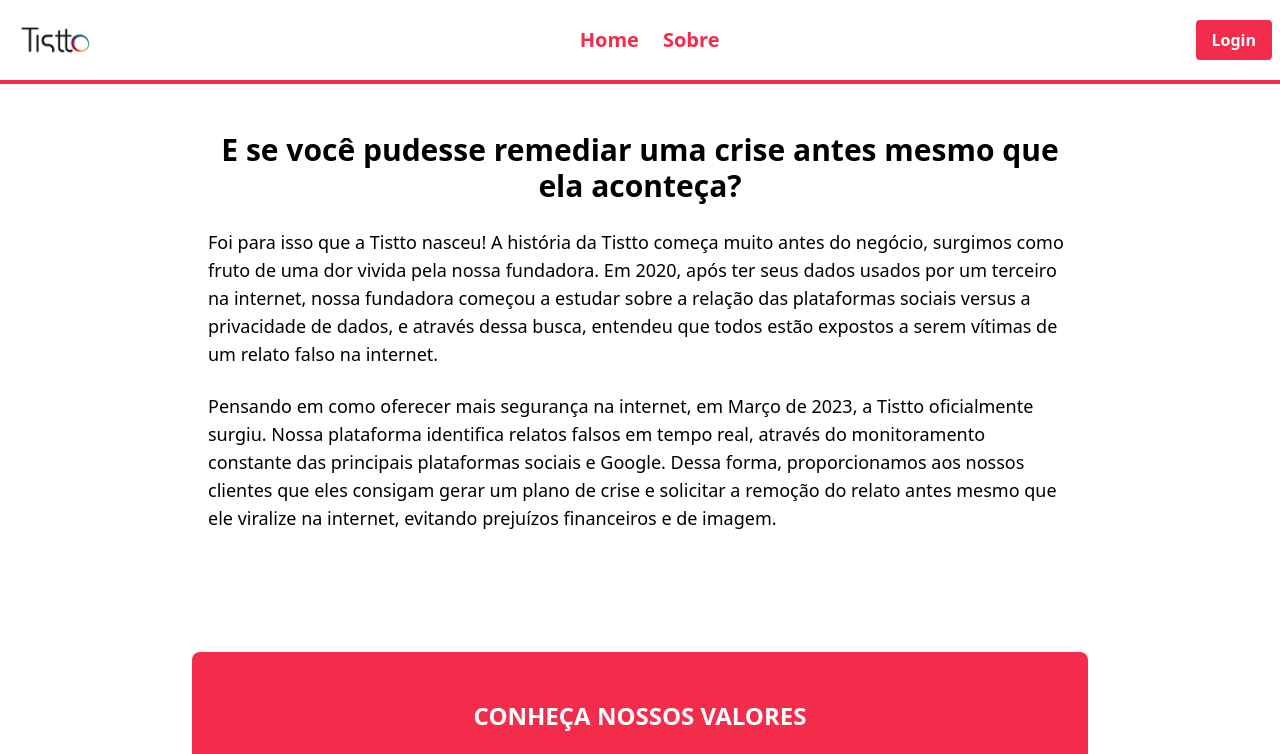
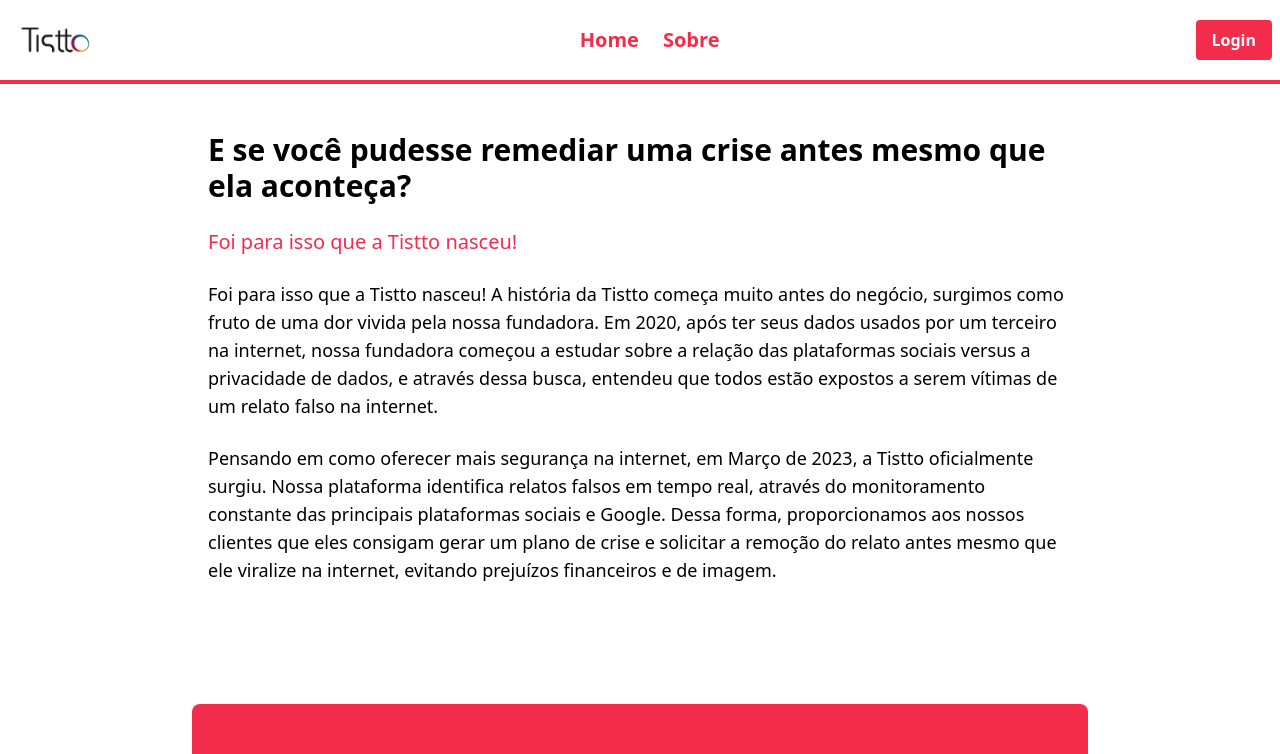
Before and after one commit to Elnata1nt/Tistto-repo, a React (Vite) app: page /about in a window 1280 px wide. Shown: the top 754 px of the page. Built offline with nearby package versions, Linux system fonts and the light colour scheme.

Commit message:
modificaçao about

```diff
--- a/src/components/Aboutcomponets/AboutUs.jsx
+++ b/src/components/Aboutcomponets/AboutUs.jsx
@@ -3,9 +3,12 @@
 const AboutUs = () => {
   return (
     <section className="max-w-4xl mx-auto px-4 py-12">
-      <h1 className="text-3xl font-bold mb-6 text-center">
+      <h1 className="text-3xl font-bold mb-6 text-start">
         E se você pudesse remediar uma crise antes mesmo que ela aconteça?
       </h1>
+      <h2 className="text-xl font-medium mb-6 text-primary text-start">
+      Foi para isso que a Tistto nasceu!
+      </h2>
       <p className="text-lg mb-6">
         Foi para isso que a Tistto nasceu! A história da Tistto começa muito
         antes do negócio, surgimos como fruto de uma dor vivida pela nossa
```
